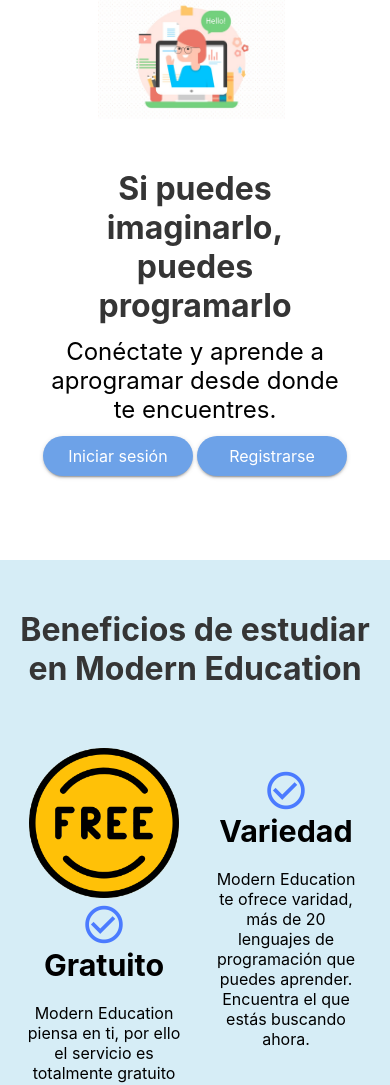
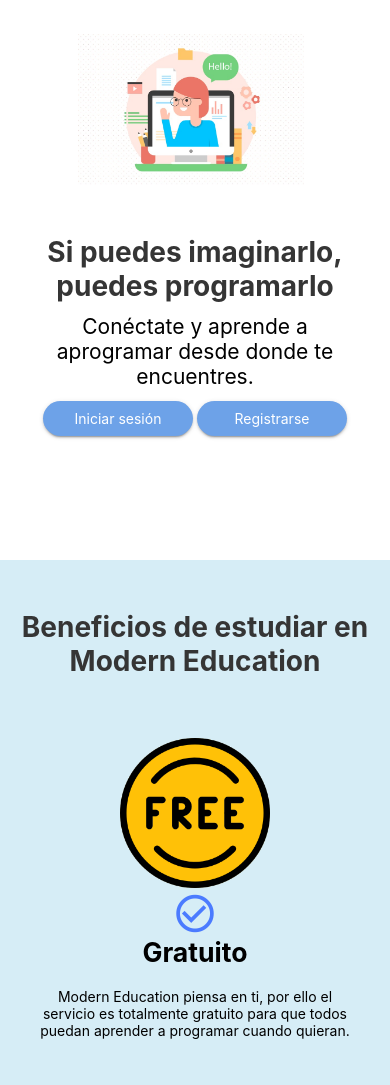
Before and after one commit to GrupoNectar/GrupoNectar.github.io, a plain HTML site: page index.html in a window 390 px wide. Shown: the part 85-1170 px from the top of the page. Drawn offline with Linux system fonts and the light colour scheme.

Commit message:
UPGRADE responsive desing

```diff
--- a/css/styles.css
+++ b/css/styles.css
@@ -275,11 +275,6 @@ footer a {
         width: 50% ;
     }
     .card-beneficio {
-        display: flex;
-        text-align: center;
-        flex-flow: column nowrap;
-        justify-content: flex-start;
-        align-items: center;
         width: 40%;
         padding: 30px 0px;
     }
@@ -303,3 +298,23 @@ footer a {
         font-size: 1em;
     }
 }
+
+@media (max-width: 480px)
+{
+    *{
+        font-size: 14px;
+    }
+    .cont-left{
+        width: 80% ;
+    }
+    .cont-right{
+        width: 60% ;
+    }
+    .card-beneficio {
+        width: 80%;
+        padding: 30px 0px;
+    }
+    #me-link{
+        font-size: 24px;
+    }
+}
--- a/css/styles2.css
+++ b/css/styles2.css
@@ -273,11 +273,6 @@ footer a {
         width: 50% ;
     }
     .card-beneficio {
-        display: flex;
-        text-align: center;
-        flex-flow: column nowrap;
-        justify-content: flex-start;
-        align-items: center;
         width: 40%;
         padding: 30px 0px;
     }
@@ -301,3 +296,23 @@ footer a {
         font-size: 1em;
     }
 }
+
+@media (max-width: 480px)
+{
+    *{
+        font-size: 14px;
+    }
+    .cont-left{
+        width: 80% ;
+    }
+    .cont-right{
+        width: 60% ;
+    }
+    .card-beneficio {
+        width: 80%;
+        padding: 30px 0px;
+    }
+    #me-link{
+        font-size: 24px;
+    }
+}
```
